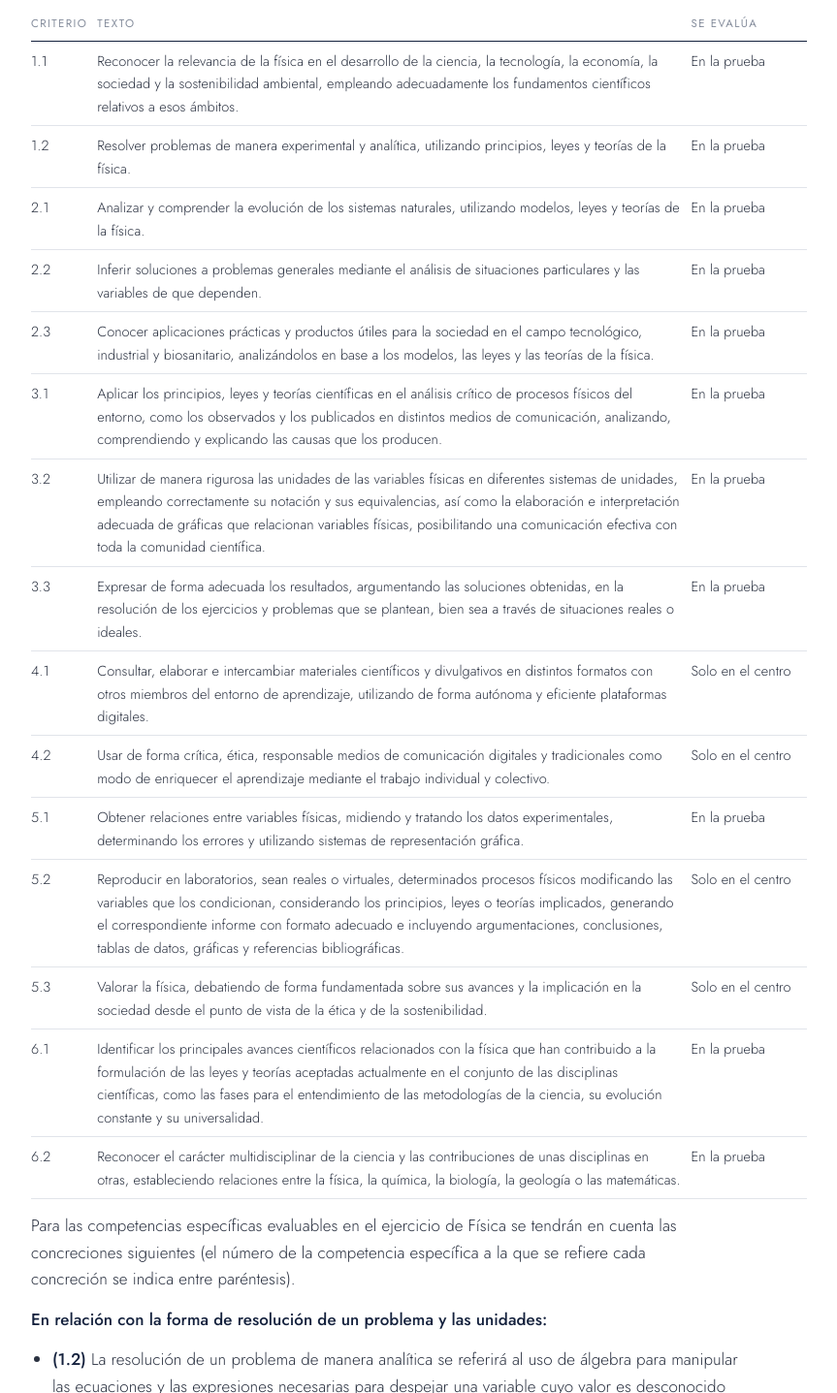
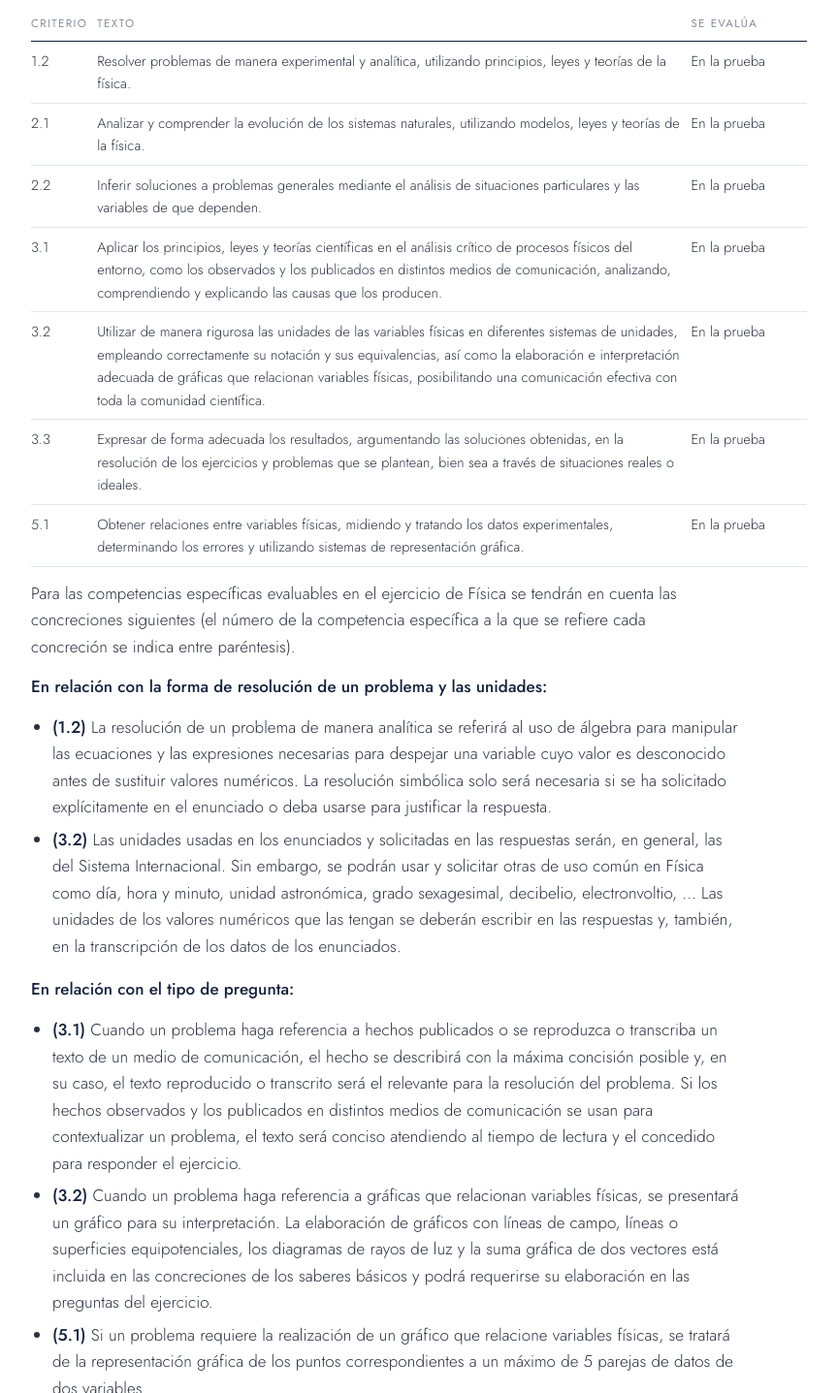
Before and after one commit to jmigartua/usap-fisika-2027-lantegia, a plain HTML site: page orientabideak.html in a window 1280 px wide. Shown: the part 885-2322 px from the top of the page at 97% size, without its empty margins (128-991 px from the left). Drawn offline with nearby package versions, Linux system fonts and the light colour scheme.

Commit message:
Lantegia edition 2026-10-14

```diff
--- a/orientabideak.html
+++ b/orientabideak.html
@@ -51,11 +51,6 @@ l=(l==='es')?'es':'eu';var d=document.documentElement;d.setAttribute('data-lang'
 </thead>
 <tbody>
 <tr>
-<td style="text-align: left;">1.1</td>
-<td style="text-align: left;">Reconocer la relevancia de la física en el desarrollo de la ciencia, la tecnología, la economía, la sociedad y la sostenibilidad ambiental, empleando adecuadamente los fundamentos científicos relativos a esos ámbitos.</td>
-<td style="text-align: left;">En la prueba</td>
-</tr>
-<tr>
 <td style="text-align: left;">1.2</td>
 <td style="text-align: left;">Resolver problemas de manera experimental y analítica, utilizando principios, leyes y teorías de la física.</td>
 <td style="text-align: left;">En la prueba</td>
@@ -68,11 +63,6 @@ l=(l==='es')?'es':'eu';var d=document.documentElement;d.setAttribute('data-lang'
 <tr>
 <td style="text-align: left;">2.2</td>
 <td style="text-align: left;">Inferir soluciones a problemas generales mediante el análisis de situaciones particulares y las variables de que dependen.</td>
-<td style="text-align: left;">En la prueba</td>
-</tr>
-<tr>
-<td style="text-align: left;">2.3</td>
-<td style="text-align: left;">Conocer aplicaciones prácticas y productos útiles para la sociedad en el campo tecnológico, industrial y biosanitario, analizándolos en base a los modelos, las leyes y las teorías de la física.</td>
 <td style="text-align: left;">En la prueba</td>
 </tr>
 <tr>
@@ -91,38 +81,8 @@ l=(l==='es')?'es':'eu';var d=document.documentElement;d.setAttribute('data-lang'
 <td style="text-align: left;">En la prueba</td>
 </tr>
 <tr>
-<td style="text-align: left;">4.1</td>
-<td style="text-align: left;">Consultar, elaborar e intercambiar materiales científicos y divulgativos en distintos formatos con otros miembros del entorno de aprendizaje, utilizando de forma autónoma y eficiente plataformas digitales.</td>
-<td style="text-align: left;">Solo en el centro</td>
-</tr>
-<tr>
-<td style="text-align: left;">4.2</td>
-<td style="text-align: left;">Usar de forma crítica, ética, responsable medios de comunicación digitales y tradicionales como modo de enriquecer el aprendizaje mediante el trabajo individual y colectivo.</td>
-<td style="text-align: left;">Solo en el centro</td>
-</tr>
-<tr>
 <td style="text-align: left;">5.1</td>
 <td style="text-align: left;">Obtener relaciones entre variables físicas, midiendo y tratando los datos experimentales, determinando los errores y utilizando sistemas de representación gráfica.</td>
-<td style="text-align: left;">En la prueba</td>
-</tr>
-<tr>
-<td style="text-align: left;">5.2</td>
-<td style="text-align: left;">Reproducir en laboratorios, sean reales o virtuales, determinados procesos físicos modificando las variables que los condicionan, considerando los principios, leyes o teorías implicados, generando el correspondiente informe con formato adecuado e incluyendo argumentaciones, conclusiones, tablas de datos, gráficas y referencias bibliográficas.</td>
-<td style="text-align: left;">Solo en el centro</td>
-</tr>
-<tr>
-<td style="text-align: left;">5.3</td>
-<td style="text-align: left;">Valorar la física, debatiendo de forma fundamentada sobre sus avances y la implicación en la sociedad desde el punto de vista de la ética y de la sostenibilidad.</td>
-<td style="text-align: left;">Solo en el centro</td>
-</tr>
-<tr>
-<td style="text-align: left;">6.1</td>
-<td style="text-align: left;">Identificar los principales avances científicos relacionados con la física que han contribuido a la formulación de las leyes y teorías aceptadas actualmente en el conjunto de las disciplinas científicas, como las fases para el entendimiento de las metodologías de la ciencia, su evolución constante y su universalidad.</td>
-<td style="text-align: left;">En la prueba</td>
-</tr>
-<tr>
-<td style="text-align: left;">6.2</td>
-<td style="text-align: left;">Reconocer el carácter multidisciplinar de la ciencia y las contribuciones de unas disciplinas en otras, estableciendo relaciones entre la física, la química, la biología, la geología o las matemáticas.</td>
 <td style="text-align: left;">En la prueba</td>
 </tr>
 </tbody>
```
Also changed, not shown: 2 other files.
